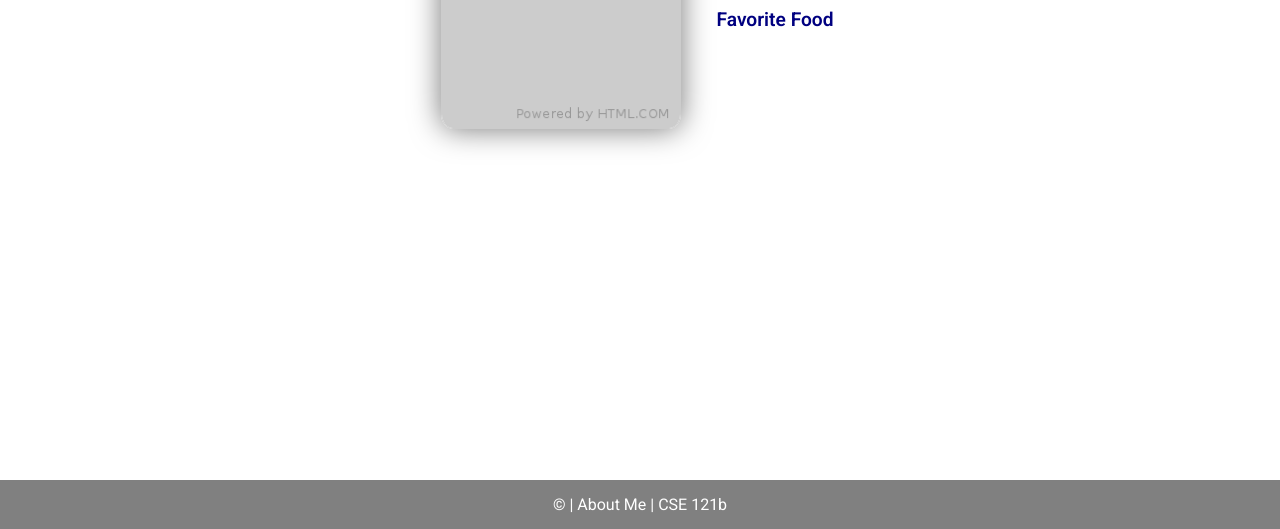
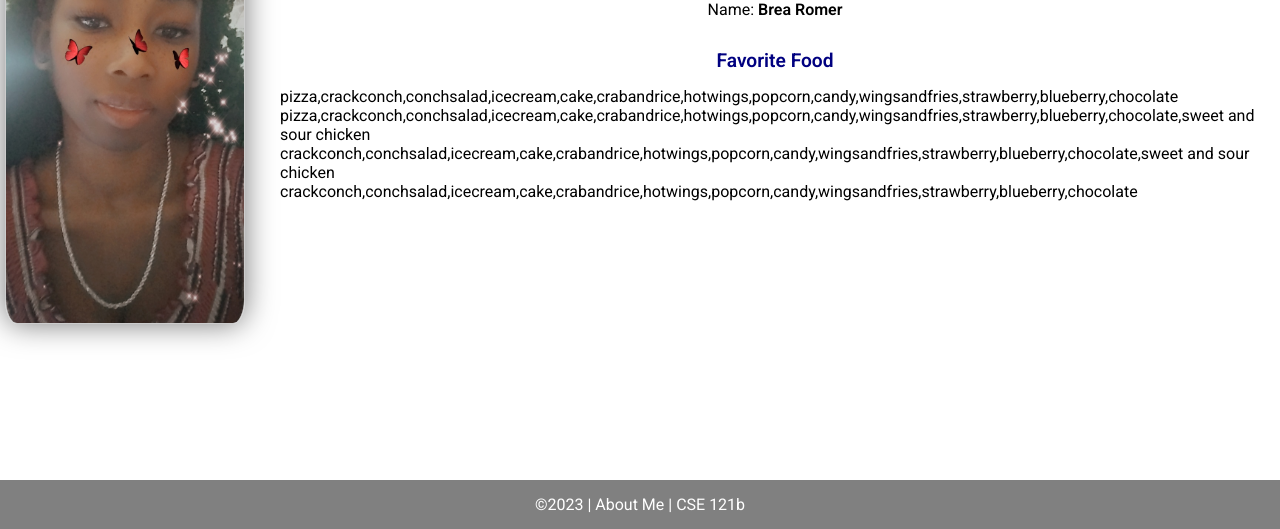
Before and after one commit to Brearomer/cse121b, a plain HTML site: page index.html in a window 1280 px wide. Shown: the part 271-800 px from the top of the page. Drawn offline with Linux system fonts and the light colour scheme; files that its build step writes are made by us from their sources; files whose address does not match are found by name.

Commit message:
week02-task

```diff
--- a/index.html
+++ b/index.html
@@ -9,7 +9,7 @@
   <link rel="preconnect" href="https://fonts.gstatic.com" crossorigin>
   <link href="https://fonts.googleapis.com/css2?family=Roboto:wght@400;600&display=swap"
     rel="stylesheet">
-  <link rel="stylesheet" href="styles/main.css">
+  <link rel="stylesheet" href="w02-task/styles/main.css">
 </head>
 
 <body>
@@ -38,8 +38,8 @@
   <footer>
     &copy;<span id="year"></span> | About Me | CSE 121b
   </footer>
-  <script src="scripts/main.js"></script>
-  <script src="scripts/w02-task.js"></script>
+  <script src="w02-task/scripts/main.js"></script>
+  <script src="w02-task/scripts/w02-task.js"></script>
 </body>
 
 </html>
```
